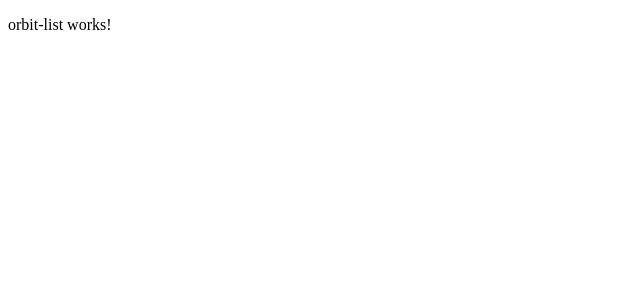
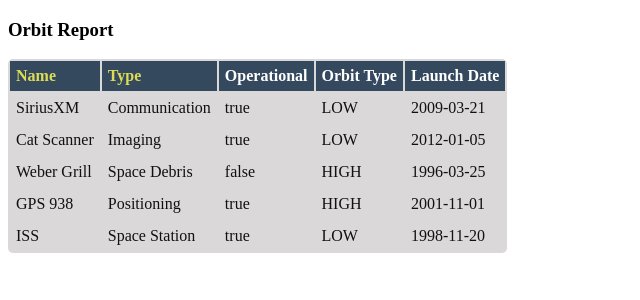
Before and after one commit to tperigo3/orbit-report, an Angular app: page / in a window 1280 px wide. Shown: the top 300 px of the page, without its empty margins (0-640 px from the left). Built offline with nearby package versions, Linux system fonts and the light colour scheme.

Commit message:
finished section 4

```diff
--- a/src/app/app.component.html
+++ b/src/app/app.component.html
@@ -1 +1 @@
-<app-orbit-list></app-orbit-list>
+<app-orbit-list [satellites]="sourceList"></app-orbit-list>
--- a/src/app/orbit-list/orbit-list.component.css
+++ b/src/app/orbit-list/orbit-list.component.css
@@ -0,0 +1,28 @@
+.sortable {
+    cursor: pointer;
+    color: #dd5;
+}
+
+.warning {
+    background-color: #da8a8a;
+}
+
+table {
+  color: #111;
+  border-radius: 5px;
+  overflow: hidden;
+  margin: 12px 0;
+  min-width: 300px;
+  background: #dad8d8;
+}
+
+.header-row {
+    background: #34495E;
+    color: #fff
+}
+
+th, td {
+    text-align: left;
+    margin: 5px 10px;
+    padding: 6px;
+}
--- a/src/app/orbit-list/orbit-list.component.html
+++ b/src/app/orbit-list/orbit-list.component.html
@@ -1 +1,18 @@
-<p>orbit-list works!</p>
+<h3>Orbit Report</h3>
+<table>
+   <tr class="header-row">
+      <th class="sortable">Name</th>
+      <th class="sortable">Type</th>
+      <th>Operational</th>
+      <th>Orbit Type</th>
+      <th>Launch Date</th>
+   </tr>
+   <tr *ngFor="let item of satellites">
+       <td>{{item.name}}</td>
+       <td>{{item.type}}</td>
+       <td>{{item.operational}}</td>
+       <td>{{item.orbitType}}</td>
+       <td>{{item.launchDate}}</td>
+   </tr>
+   <!-- TODO: put <tr *ngFor=""></tr> here -->
+</table>
--- a/src/app/orbit-list/orbit-list.component.ts
+++ b/src/app/orbit-list/orbit-list.component.ts
@@ -1,4 +1,5 @@
-import { Component, OnInit } from '@angular/core';
+import { Component, OnInit, Input } from '@angular/core';
+import { Satellite } from '../satellite';
 
 @Component({
   selector: 'app-orbit-list',
@@ -6,7 +7,7 @@
   styleUrls: ['./orbit-list.component.css']
 })
 export class OrbitListComponent implements OnInit {
-
+  @Input() satellites: Satellite[];
   constructor() { }
 
   ngOnInit() {
```
